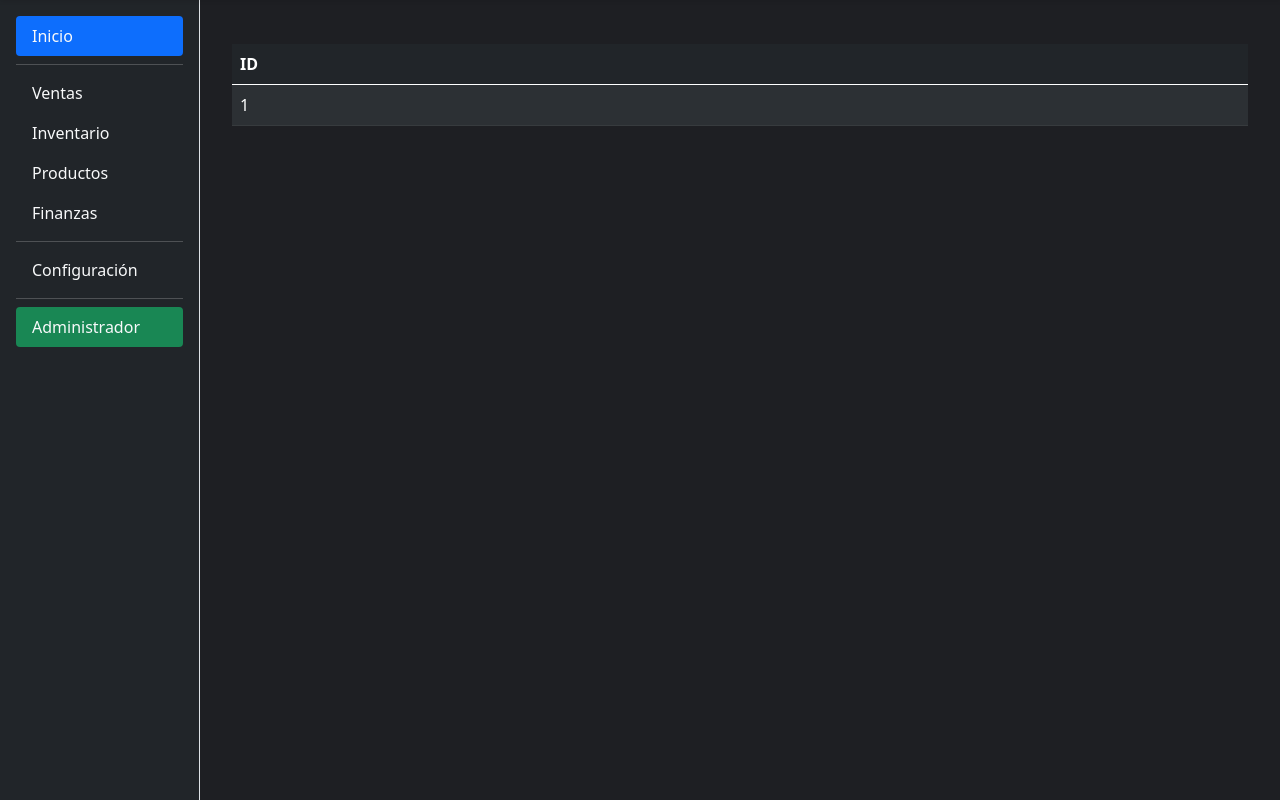
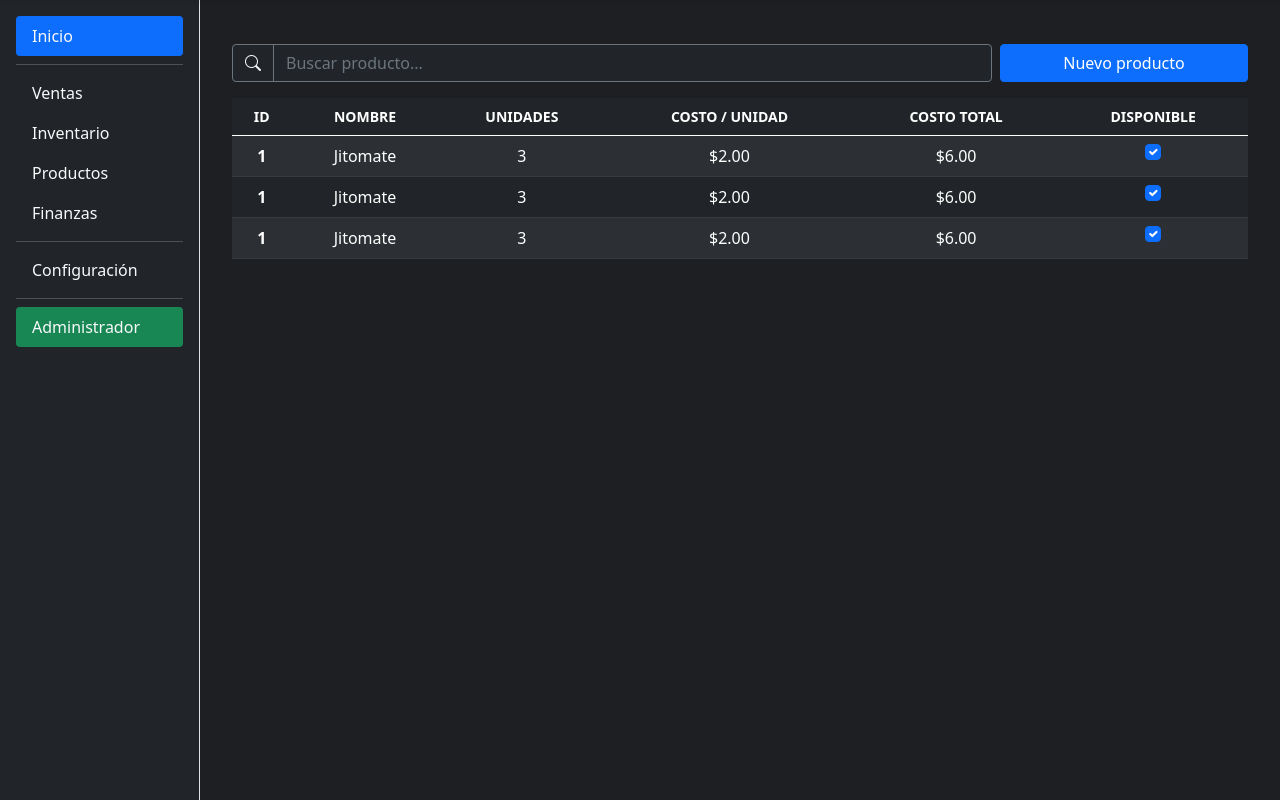
Before and after one commit to Schrodinger137/HSystem, a Django app: page /inventory in a window 1280 px wide. Shown: the part 56-856 px from the top of the page. Run offline with Django 4.2, Linux system fonts and the light colour scheme.

Commit message:
buscador

```diff
--- a/inventory/templates/base.html
+++ b/inventory/templates/base.html
@@ -9,6 +9,8 @@
   <title>{% block title %}{% endblock %}</title>
 
   <link rel="stylesheet" href="{% static 'css/bootstrap.min.css' %}">
+  <link href="{% static 'css/bootstrap.min.css' %}"></script>
+  <link rel="stylesheet" href="https://cdn.jsdelivr.net/npm/bootstrap-icons@1.11.3/font/bootstrap-icons.min.css">
   <script src="https://cdn.jsdelivr.net/npm/chart.js"></script>
 
   <style>
--- a/inventory/templates/inventory/inventory.html
+++ b/inventory/templates/inventory/inventory.html
@@ -5,25 +5,81 @@
 
 {% block headerOptions %}
 <li class="nav-item">
-    <a class="nav-link active text-primary" href="{% url 'inventory' %}">Inventario </a>
+    <a class="nav-link active text-primary" href="{% url 'inventory' %}">
+        Inventario
+    </a>
 </li>
 {% endblock %}
 
 {% block content %}
 
 <div class="container mt-4">
-    <table class="table table-dark table-striped table-hover">
-        <thead>
+
+    <div class="row align-items-center mb-3 g-2">
+        <div class="col-md-8 col-lg-9">
+            <div class="input-group">
+                <span class="input-group-text bg-dark text-light border-secondary">
+                    <i class="bi bi-search"></i>
+                </span>
+                <input type="text" class="form-control bg-dark text-light border-secondary"
+                    placeholder="Buscar producto...">
+            </div>
+        </div>
+
+        <div class="col-md-4 col-lg-3 text-end">
+            <button class="btn btn-primary w-100 w-md-auto">
+                Nuevo producto
+            </button>
+        </div>
+    </div>
+
+    <div class="table-responsive">
+        <table class="table table-dark table-striped table-hover align-middle text-center">
+            <thead class="text-uppercase small">
                 <tr>
                     <th scope="col">ID</th>
+                    <th scope="col">Nombre</th>
+                    <th scope="col">Unidades</th>
+                    <th scope="col">Costo / Unidad</th>
+                    <th scope="col">Costo Total</th>
+                    <th scope="col">Disponible</th>
                 </tr>
             </thead>
             <tbody>
                 <tr>
-                <td>1</td>
+                    <th scope="row">1</th>
+                    <td>Jitomate</td>
+                    <td>3</td>
+                    <td>$2.00</td>
+                    <td>$6.00</td>
+                    <td>
+                        <input class="form-check-input m-0" type="checkbox" checked>
+                    </td>
+                </tr>
+                <tr>
+                    <th scope="row">1</th>
+                    <td>Jitomate</td>
+                    <td>3</td>
+                    <td>$2.00</td>
+                    <td>$6.00</td>
+                    <td>
+                        <input class="form-check-input m-0" type="checkbox" checked>
+                    </td>
+                </tr>
+                <tr>
+                    <th scope="row">1</th>
+                    <td>Jitomate</td>
+                    <td>3</td>
+                    <td>$2.00</td>
+                    <td>$6.00</td>
+                    <td>
+                        <input class="form-check-input m-0" type="checkbox" checked>
+                    </td>
                 </tr>
             </tbody>
         </table>
     </div>
 
+</div>
+
 {% endblock %}
```
Lines whose indentation alone changed are shown as unchanged.
